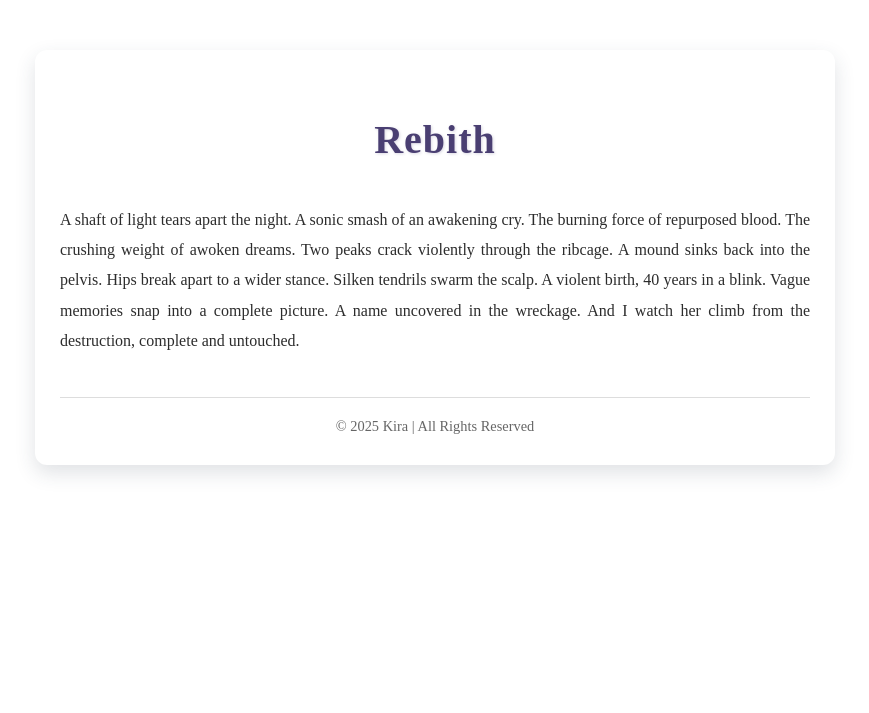
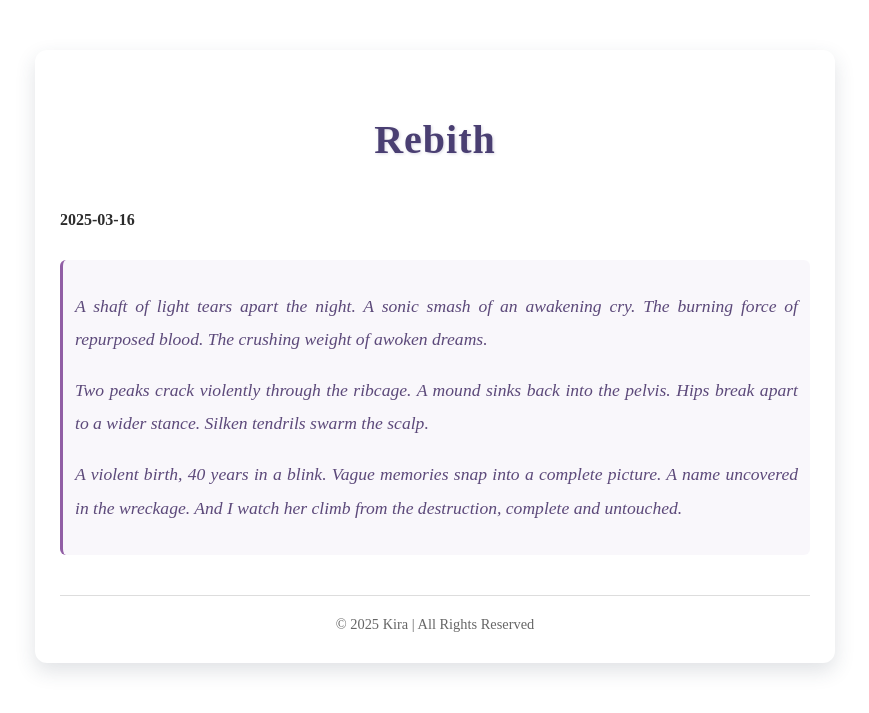
Before and after one commit to KiraSpokeThrice/KiraWroteThrice, a Jekyll site: the page built from poems/rebirth.html, in a window 1280 px wide. Shown: the top 713 px of the page, without its empty margins (205-1074 px from the left). Built offline with Jekyll 4.4.1, drawn with Linux system fonts in a browser that asks for light colours.

Commit message:
Update rebirth.html

```diff
--- a/poems/rebirth.html
+++ b/poems/rebirth.html
@@ -2,20 +2,22 @@
 layout: default
 title: Rebith
 ---
-<p>
 
-A shaft of light tears apart the night.
+<h4>2025-03-16</h4>
+
+<div class="poem">
+
+<p>A shaft of light tears apart the night.
 A sonic smash of an awakening cry.
 The burning force of repurposed blood.
-The crushing weight of awoken dreams.
+The crushing weight of awoken dreams.</p>
 
-Two peaks crack violently through the ribcage.
+<p>Two peaks crack violently through the ribcage.
 A mound sinks back into the pelvis.
 Hips break apart to a wider stance.
-Silken tendrils swarm the scalp.
+Silken tendrils swarm the scalp.</p>
 
-A violent birth, 40 years in a blink.
+<p>A violent birth, 40 years in a blink.
 Vague memories snap into a complete picture.
 A name uncovered in the wreckage.
-And I watch her climb from the destruction, complete and untouched.
-</p>
+And I watch her climb from the destruction, complete and untouched.</p>
```
